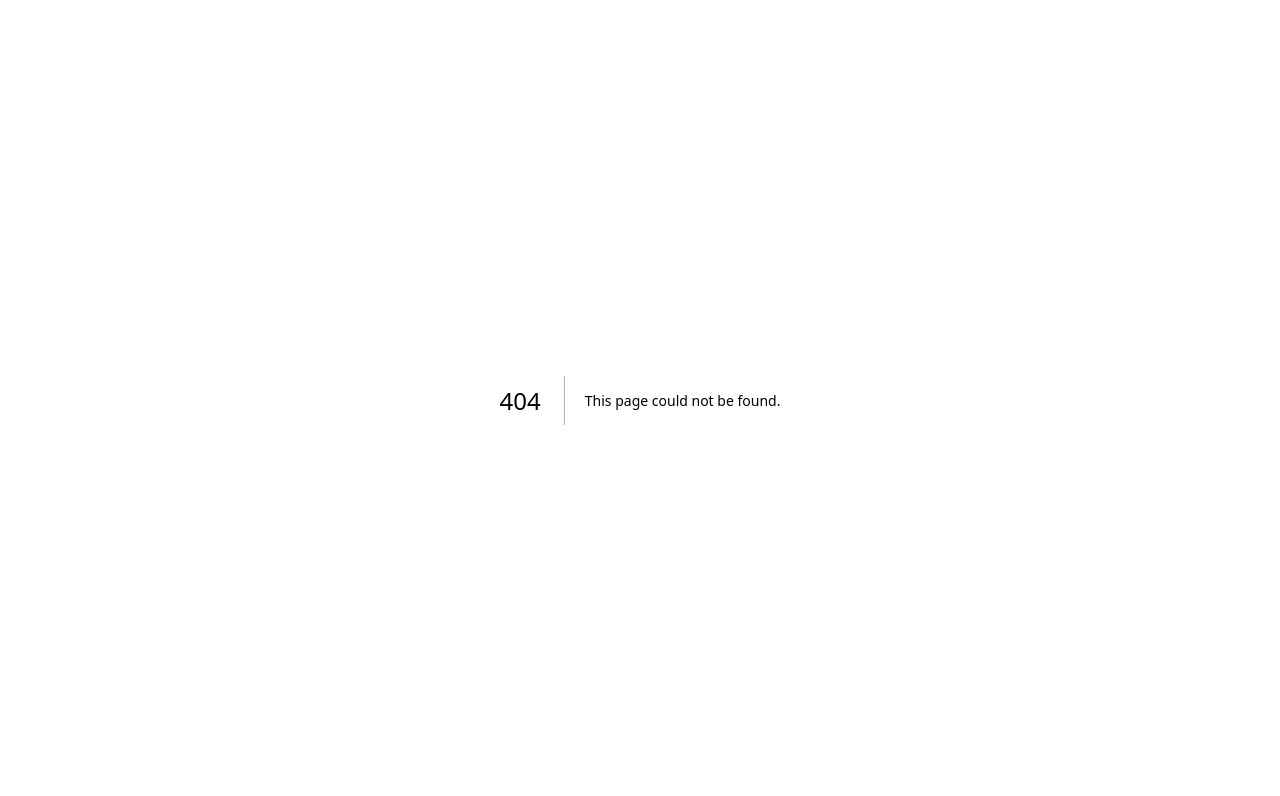
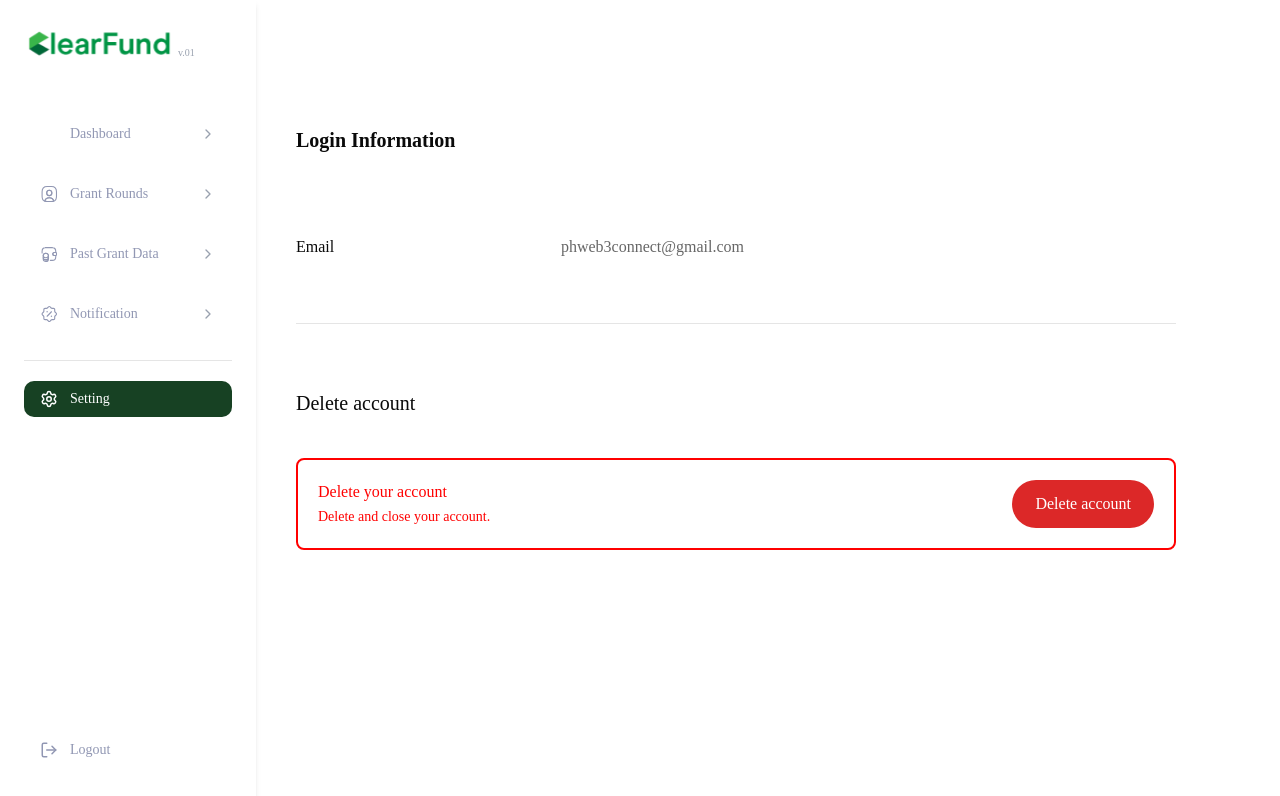
Before and after one commit to LighthouseL2/Clearfund, a Next.js app: page /account in a window 1280 px wide. Before the commit this address had no page. Shown: the top 796 px of the page. Built offline with nearby package versions, Linux system fonts and the light colour scheme; a web font is replaced by a local one.

Commit message:
added delete account page
resolved conflicts

```diff
--- /dev/null
+++ b/src/app/account/page.js
@@ -0,0 +1,33 @@
+import React from 'react'
+import Sidebar from '@/components/Sidebar'
+
+const page = () => {
+  return (
+    <div>
+        <Sidebar />
+        <main className='md:ml-64 px-10 md:mt-[7.8rem] w-3/4'>
+            <h1 className='text-[20px] font-semibold'>Login Information</h1>
+            <div className='flex md:w-md items-center justify-between mt-20'>
+              <span className='text-[16px]'>Email</span> <span className='text-[#00000099]'>phweb3connect@gmail.com</span>
+            </div>
+
+            <hr className='mt-16'/>
+
+            <div className='mt-16'>
+              <h2 className='text-[20px]'>Delete account</h2>
+
+              <div className='border-[#FF0000] border-2 mt-10 text-[#FF0000] p-5 rounded-md flex justify-between'>
+                <div>
+                  <p>Delete your account</p>
+                  <span className='text-[14px]'>Delete and close your account.</span>
+                </div>
+
+                <button className='bg-[#DC2828] text-white rounded-full w-[8.85rem]'>Delete account</button>
+              </div>
+            </div>
+        </main>
+    </div>
+  )
+}
+
+export default page
--- a/src/app/dashboard/page.js
+++ b/src/app/dashboard/page.js
@@ -101,10 +101,7 @@ function Dashboard() {
     }
   })
 
-  function handleLogout(){
-    localStorage.removeItem("token")
-    router.push("/?route=login")
-  }
+
 
 
   return (
--- a/src/components/Sidebar.jsx
+++ b/src/components/Sidebar.jsx
@@ -5,10 +5,18 @@ import Link from "next/link";
 import Image from "next/image";
 import { usePathname } from "next/navigation";
 import { LogOut, Settings, ChevronRight, Menu, X } from "lucide-react";
+import { useRouter } from "next/navigation";
 
 export default function Sidebar() {
   const [sidebarOpen, setSidebarOpen] = useState(false);
   const pathname = usePathname();
+  const router = useRouter()
+
+
+  function handleLogout(){
+    localStorage.removeItem("token")
+    router.push("/?route=login")
+  }
 
   return (
     <>
@@ -149,20 +157,19 @@ export default function Sidebar() {
           <hr className="mt-4" />
 
           <div className="mt-5">
-              <Link href="/404">
-            <button className={`flex items-center gap-3  text-sm px-4 py-2 font-medium  rounded-lg w-full text-left  ${
-                  pathname === "/404"
+            <Link href={"/account"} className={`flex items-center gap-3 text-[#9197B3] text-sm px-4 py-2
+              ${pathname === "/account"
                     ? "bg-[#174123] text-white"
                     : "text-[#9197B3] hover:bg-gray-50"
-                }`}>
-              <Settings size={18} className={pathname === "/404" ? "text-white" : "text-gray-400"} />
+                } font-medium  rounded-lg w-full text-left`}>
+              <Settings size={18} />
               Setting
-                      </button>
+
             </Link>
           </div>
         </div>
 
-              <div className="mt-6 space-y-2">
+        {/* <div className="mt-6 space-y-2">
             <Link href="/404">
               <button className={`flex items-center gap-3  text-sm px-4 py-2 font-medium  rounded-lg w-full text-left ${
                   pathname === "/404"
@@ -170,9 +177,19 @@ export default function Sidebar() {
                     : "text-[#9197B3] hover:bg-gray-50"
                 }`}>
                 <LogOut size={18} className={pathname === "/404" ? "text-white" : "text-gray-400"} />
+            <Link href={"/account"} className="flex items-center gap-3 text-[#9197B3] text-sm px-4 py-2 font-medium hover:bg-gray-50 rounded-lg w-full text-left">
+              <Settings size={18} />
+              Setting
+            </Link>
+          </div>
+        </div> */}
+
+        <div className="mt-6 space-y-2">
+          <button className="flex items-center gap-3 text-[#9197B3] text-sm px-4 py-2 font-medium
+           hover:bg-gray-50 rounded-lg w-full text-left" onClick={handleLogout}>
+            <LogOut size={18} />
             Logout
           </button>
-                      </Link>
         </div>
       </aside>
 
```
Lines whose indentation alone changed are shown as unchanged.
